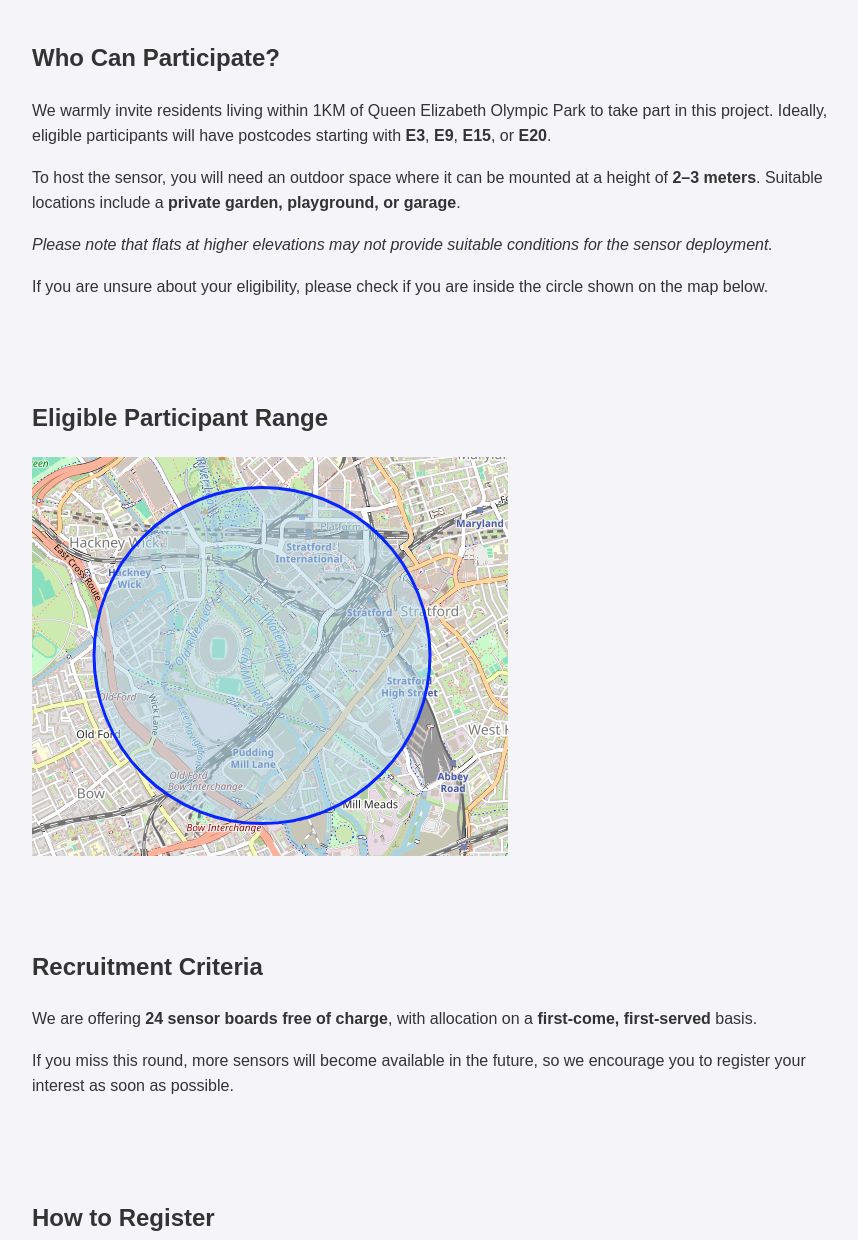
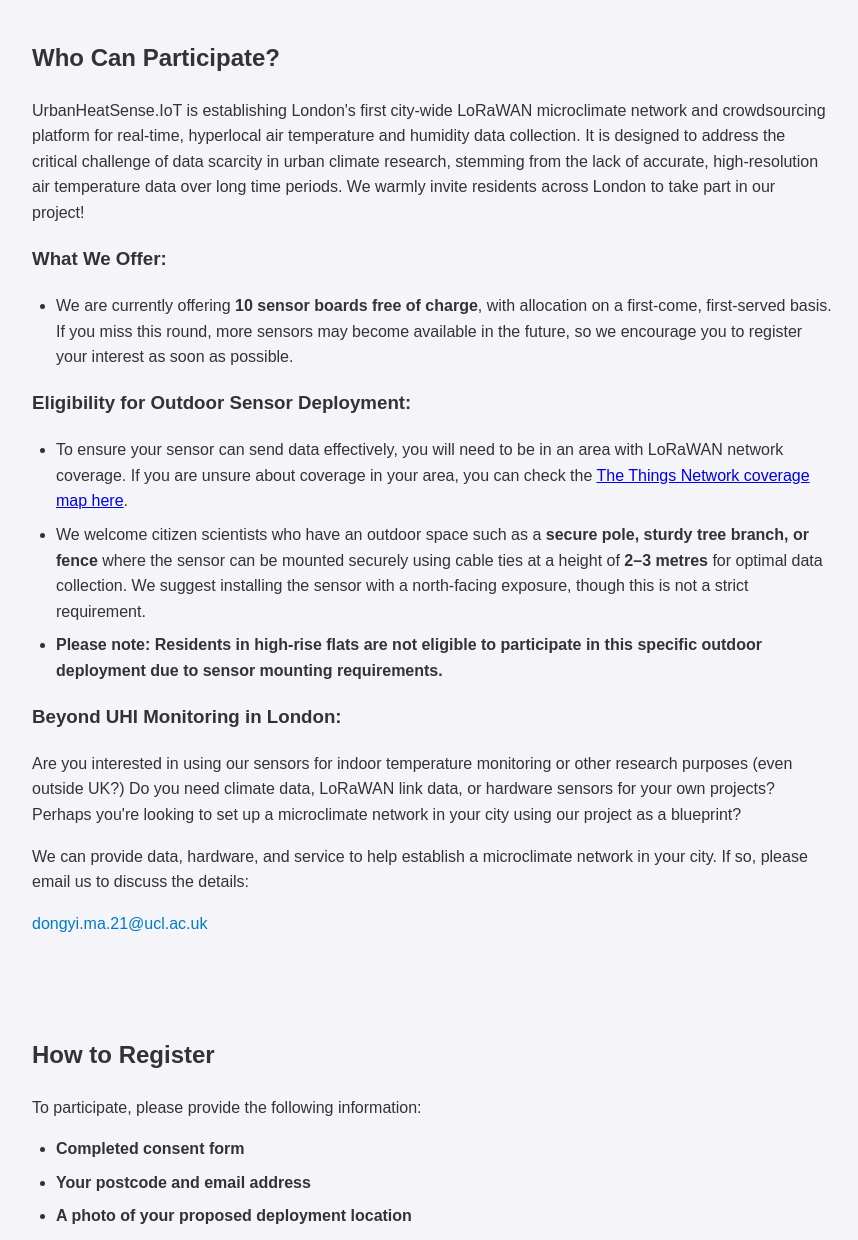
Before and after one commit to mandymadongyi/UrbanHeatSense.IoT, a plain HTML site: page getinvolved.html in a window 1280 px wide. Shown: the part 162-1402 px from the top of the page, without its empty margins (208-1066 px from the left). Drawn offline with Linux system fonts and the light colour scheme.

Commit message:
update deployment range

```diff
--- a/getinvolved.html
+++ b/getinvolved.html
@@ -64,19 +64,23 @@
 
     <section id="participation-details">
         <h2>Who Can Participate?</h2>
-        <p>We warmly invite residents living within 1KM of Queen Elizabeth Olympic Park to take part in this project. Ideally, eligible participants will have postcodes starting with <strong>E3</strong>, <strong>E9</strong>, <strong>E15</strong>, or <strong>E20</strong>.</p>
-        <p>To host the sensor, you will need an outdoor space where it can be mounted at a height of <strong>2–3 meters</strong>. Suitable locations include a <strong>private garden, playground, or garage</strong>.</p>
-        <p><em>Please note that flats at higher elevations may not provide suitable conditions for the sensor deployment.</em></p>
-        <p>If you are unsure about your eligibility, please check if you are inside the circle shown on the map below.</p>
-    </section>
-    <section id="map">
-        <h2>Eligible Participant Range</h2>
-        <img src="images/participation-map.png" alt="Map showing a 1km circle centered at QEOP Orbit" style="max-width: 100%; height: auto;">
-    </section>
-    <section id="recruitment-criteria">
-        <h2>Recruitment Criteria</h2>
-        <p>We are offering <strong>24 sensor boards free of charge</strong>, with allocation on a <strong>first-come, first-served</strong> basis.</p>
-        <p>If you miss this round, more sensors will become available in the future, so we encourage you to register your interest as soon as possible.</p>
+        <p>UrbanHeatSense.IoT is establishing London's first city-wide LoRaWAN microclimate network and crowdsourcing platform for real-time, hyperlocal air temperature and humidity data collection. It is designed to address the critical challenge of data scarcity in urban climate research, stemming from the lack of accurate, high-resolution air temperature data over long time periods. We warmly invite residents across London to take part in our project!</p>
+
+        <h3>What We Offer:</h3>
+        <ul>
+            <li>We are currently offering <strong>10 sensor boards free of charge</strong>, with allocation on a first-come, first-served basis. If you miss this round, more sensors may become available in the future, so we encourage you to register your interest as soon as possible.</li>
+        </ul>
+
+        <h3>Eligibility for Outdoor Sensor Deployment:</h3>
+        <ul>
+            <li>To ensure your sensor can send data effectively, you will need to be in an area with LoRaWAN network coverage. If you are unsure about coverage in your area, you can check the <a href="https://www.thethingsnetwork.org/map" target="_blank" rel="noopener noreferrer">The Things Network coverage map here</a>.</li>
+            <li>We welcome citizen scientists who have an outdoor space such as a <strong>secure pole, sturdy tree branch, or fence</strong> where the sensor can be mounted securely using cable ties at a height of <strong>2–3 metres</strong> for optimal data collection. We suggest installing the sensor with a north-facing exposure, though this is not a strict requirement.</li>
+            <li><strong>Please note: Residents in high-rise flats are not eligible to participate in this specific outdoor deployment due to sensor mounting requirements.</strong></li>
+        </ul>
+        <h3>Beyond UHI Monitoring in London:</h3>
+        <p>Are you interested in using our sensors for indoor temperature monitoring or other research purposes (even outside UK?) Do you need climate data, LoRaWAN link data, or hardware sensors for your own projects? Perhaps you're looking to set up a microclimate network in your city using our project as a blueprint?</p>
+        <p>We can provide data, hardware, and service to help establish a microclimate network in your city. If so, please email us to discuss the details:</p>
+        <p><a href="mailto:dongyi.ma.21@ucl.ac.uk" class="email-link">dongyi.ma.21@ucl.ac.uk</a></p>
     </section>
 
     <section id="how-to-register">
```
